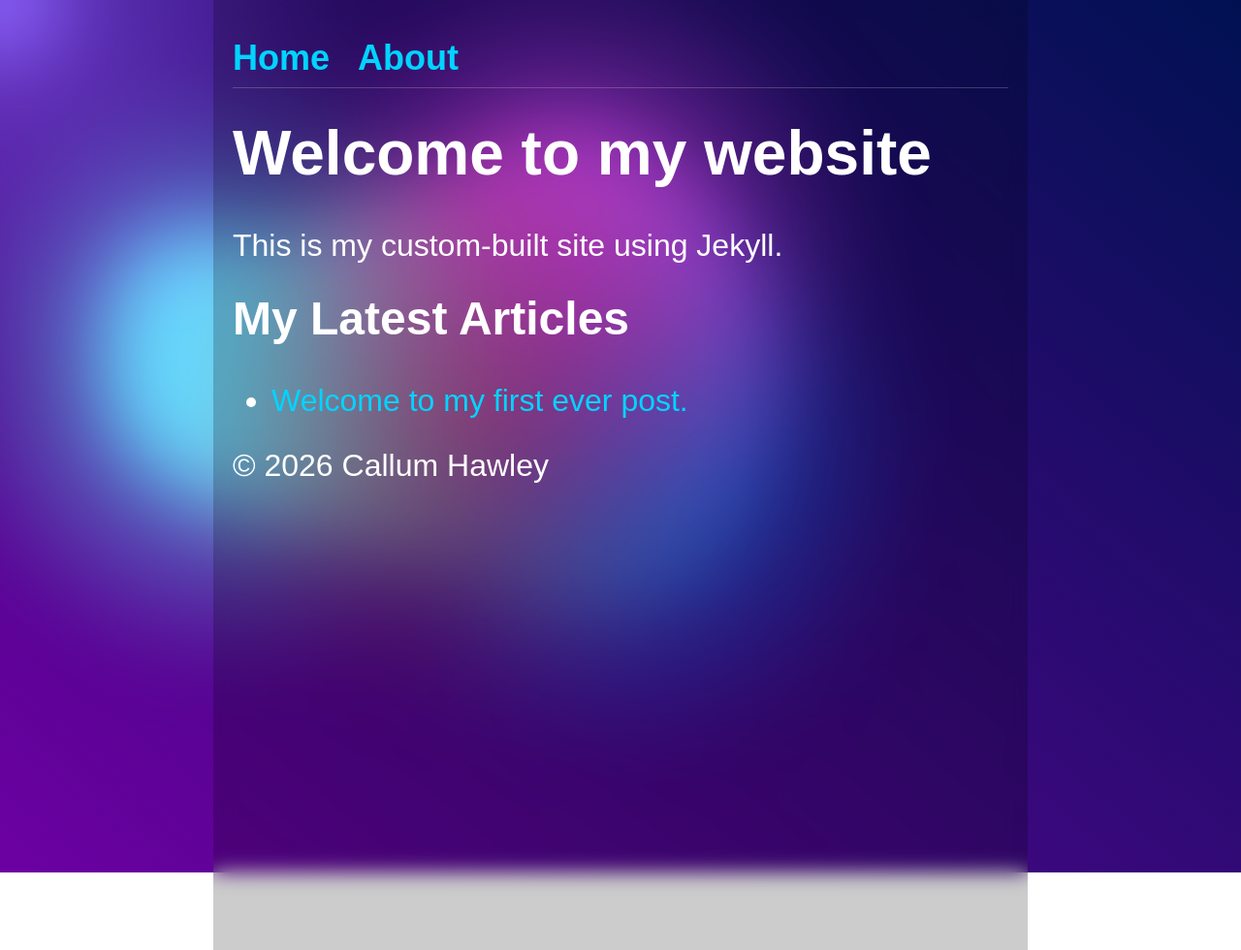
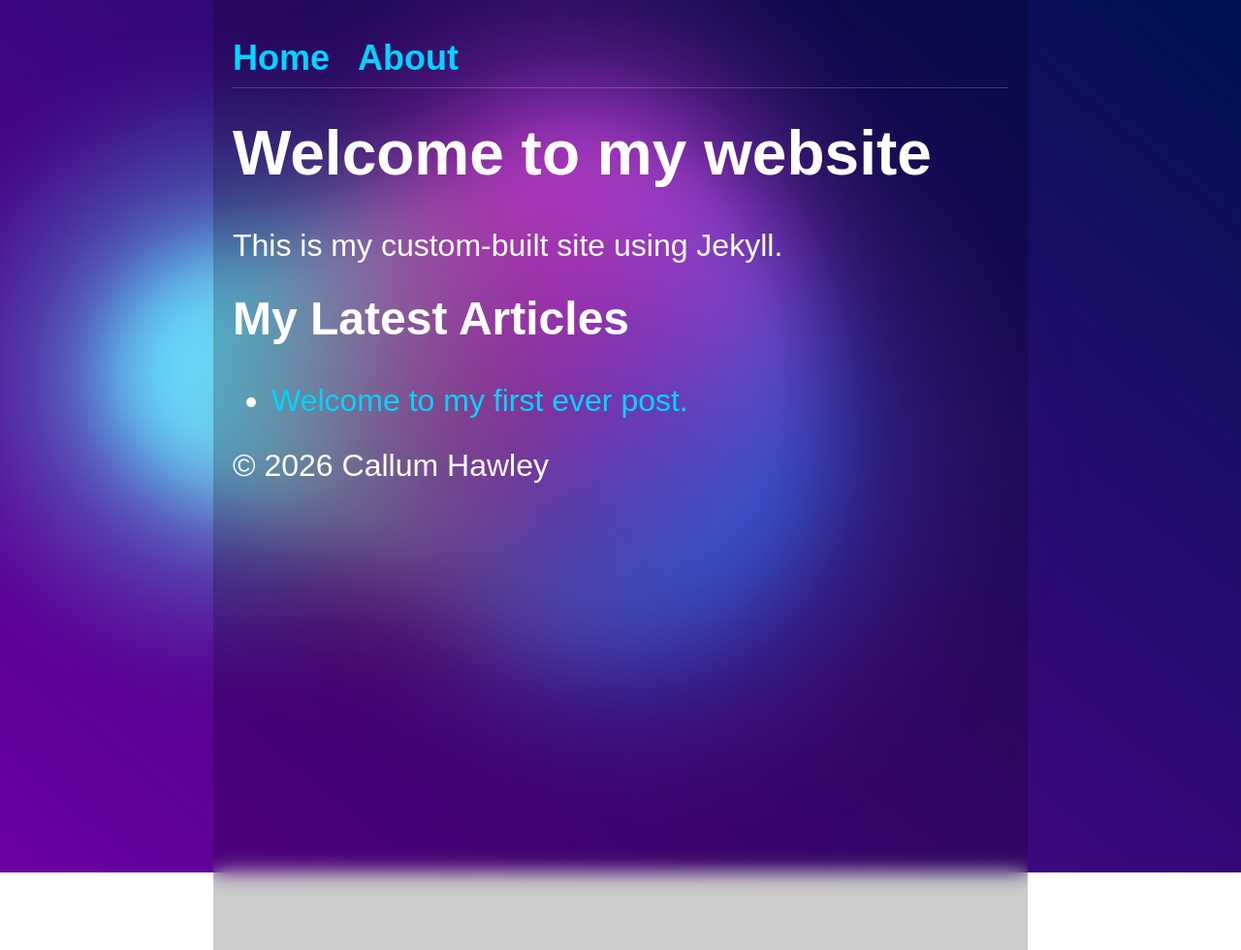
Before and after one commit to CHawley97/callum-hawley, a Jekyll site: the page built from index.md, in a window 1280 px wide. Shown: the whole page at 97% size. Built offline with Jekyll 4.4.1, drawn with Linux system fonts in a browser that asks for light colours; some web fonts are replaced.

Commit message:
Stopped bubbles following cursor

```diff
--- a/assets/css/style.css
+++ b/assets/css/style.css
@@ -162,7 +162,10 @@ h1, h2, h3 {
   background: radial-gradient(circle at center, rgba(var(--color-interactive), 0.8) 0, rgba(var(--color-interactive), 0) 50%) no-repeat;
   width: 100%;
   height: 100%;
-  top: -50%;
-  left: -50%;
-  opacity: 0.7;
+  /* Center the bubble since it's no longer following the cursor */
+  top: 0;
+  left: 0;
+  opacity: 0.6;
+  /* Optional: Add a slow floating animation so it's not perfectly still */
+  animation: moveHorizontal 30s ease infinite;
 }
```
